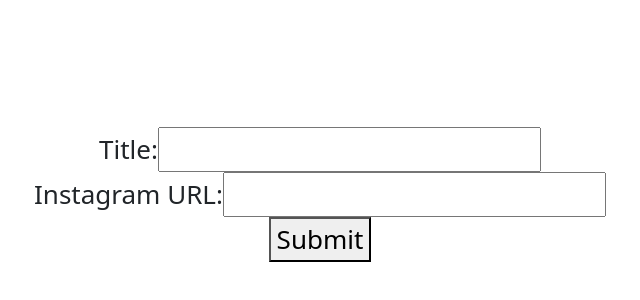
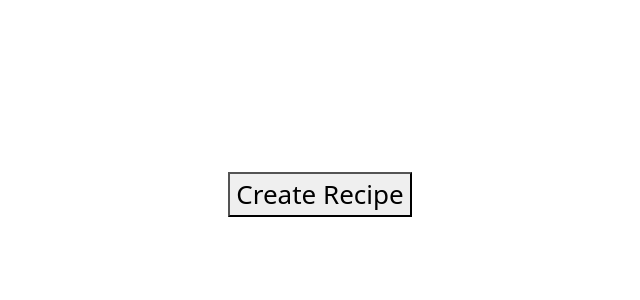
Before and after one commit to Brooke-Novosad/recipe-saver, a React (Create React App) app in the folder frontend/: page / in a window 1280 px wide. Shown: the part 206-506 px from the top of the page, without its empty margins (320-960 px from the left). Built offline with nearby package versions, Linux system fonts and the light colour scheme.

Commit message:
Can create multiple recipes

```diff
--- a/frontend/src/App.js
+++ b/frontend/src/App.js
@@ -1,16 +1,18 @@
 import './App.css';
 import React, { Component } from "react";
 import { CreateRecipeInput } from "./components/CreateRecipeInput";
+import { CreateRecipeButton } from "./components/CreateRecipeButton";
 import { RecipeCards } from './components/RecipeCards';
 
 class App extends Component {
   state = {
     InputTitle: "",
     InputUrl: "",
-    savedTitle: "",
-    savedUrl: "",
-    submitted: false
+    showCreateForm: false,
+    recipes: []
   };
+
+  handleShowCreateForm = () => this.setState({ showCreateForm: true });
 
   handleTitleChange = (e) => {
     this.setState({ InputTitle: e.target.value });
@@ -20,22 +22,42 @@
     this.setState({ InputUrl: e.target.value });
   };
 
+  handleRecipeLoaded = (index, recipeBody) => {
+    this.setState((prevState) => {
+      const updatedRecipes = [...prevState.recipes];
+      updatedRecipes[index] = {
+        ...updatedRecipes[index],
+        recipe: recipeBody
+      };
+      return { recipes: updatedRecipes };
+    });
+  };
+
   handleSubmit = (event) => {
     event.preventDefault();
     this.setState((state) => ({
-      submitted: true,
-      savedTitle: state.InputTitle,
-      savedUrl: state.InputUrl
+      recipes: [
+        ...state.recipes,
+        {
+          title: state.InputTitle,
+          url: state.InputUrl,
+          recipe: null
+        }
+      ],
+      showCreateForm: false,
+      InputTitle: "",
+      InputUrl: ""
     }));
   };
 
   render() {
-    const { recipe, InputTitle, InputUrl, savedTitle, savedUrl, submitted } = this.state;
+    const { InputTitle, InputUrl, showCreateForm, recipes } = this.state;
     return (
       <div className="App">
         <header className="App-header">
           <div className="App-intro">
-            {!submitted && (
+            <CreateRecipeButton onClick={this.handleShowCreateForm} />
+            {showCreateForm && (
               <CreateRecipeInput
                 label1="Title"
                 label2="Instagram URL"
@@ -46,12 +68,16 @@
                 onSubmit={this.handleSubmit}
               />
             )}
-
-            {submitted && (
-              <div>
-                <RecipeCards savedTitle={savedTitle} savedUrl= {savedUrl}/>
-              </div>
-            )}
+            {recipes.map((recipe, index) => (
+              <RecipeCards
+                key={index}
+                savedTitle={recipe.title}
+                savedUrl={recipe.url}
+                recipeBody={recipe.recipe}
+                index={index}
+                onRecipeLoaded={this.handleRecipeLoaded}
+              />
+            ))}
           </div>
         </header>
       </div>
--- /dev/null
+++ b/frontend/src/components/CreateRecipeButton.css
@@ -0,0 +1,4 @@
+.Create-recipe-button {
+    top: 10px;
+    left: 350px;
+}
--- /dev/null
+++ b/frontend/src/components/CreateRecipeButton.js
@@ -0,0 +1,23 @@
+import React, { Component } from "react";
+
+export class CreateRecipeButton extends Component {
+    constructor(props) {
+        super(props);
+        this.handleClick = this.handleClick.bind(this);
+    }
+
+    handleClick(event) {
+        if (this.props.onClick) {
+            this.props.onClick(event);
+        }
+    }
+
+    render() {
+        return(
+        <div className="Create-recipe-button" >
+            <button onClick={this.handleClick}>
+                Create Recipe</button>
+        </div>
+        );
+    }
+}
--- a/frontend/src/components/RecipeCards.js
+++ b/frontend/src/components/RecipeCards.js
@@ -7,16 +7,22 @@
     };
 
     async componentDidMount() {
-        const { savedUrl, savedTitle } = this.props;
+        const { savedUrl, savedTitle, recipeBody, onRecipeLoaded, index } = this.props;
+        if (recipeBody) {
+            this.setState({ recipe: recipeBody, loadedRecipe: true });
+            return;
+        }
+
         if (!this.state.loadedRecipe) {
             const url = `/createRecipe?InstagramUrl=${savedUrl}&recipeTitle=${savedTitle}`;
             const response = await fetch(url);
             const body = await response.json();
             this.setState({recipe: body, loadedRecipe: true});
+            if (onRecipeLoaded) {
+                onRecipeLoaded(index, body);
+            }
         }
-
     }
-
 
     render() {
         const {recipe} = this.state;
```
Also changed, not shown: 2 other files (tests, documents, lock files or other folders).
